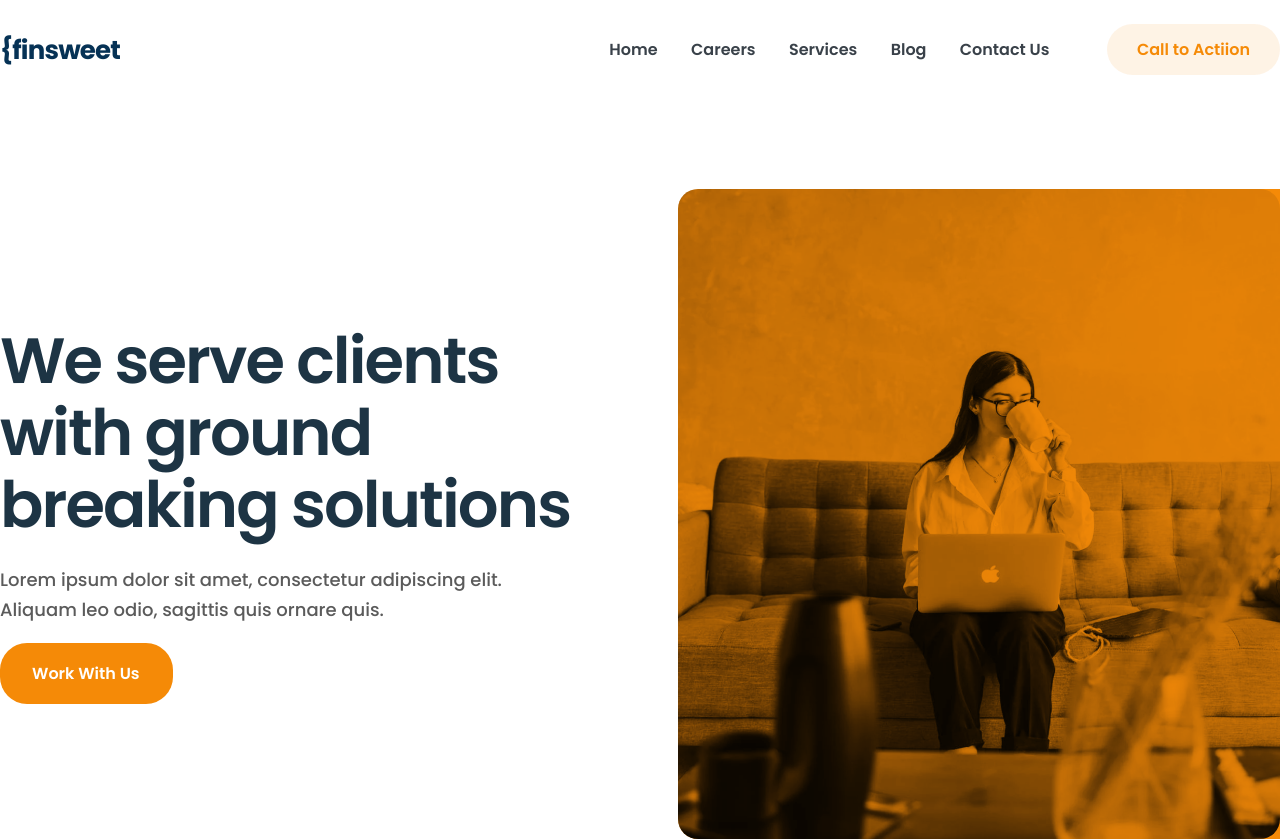
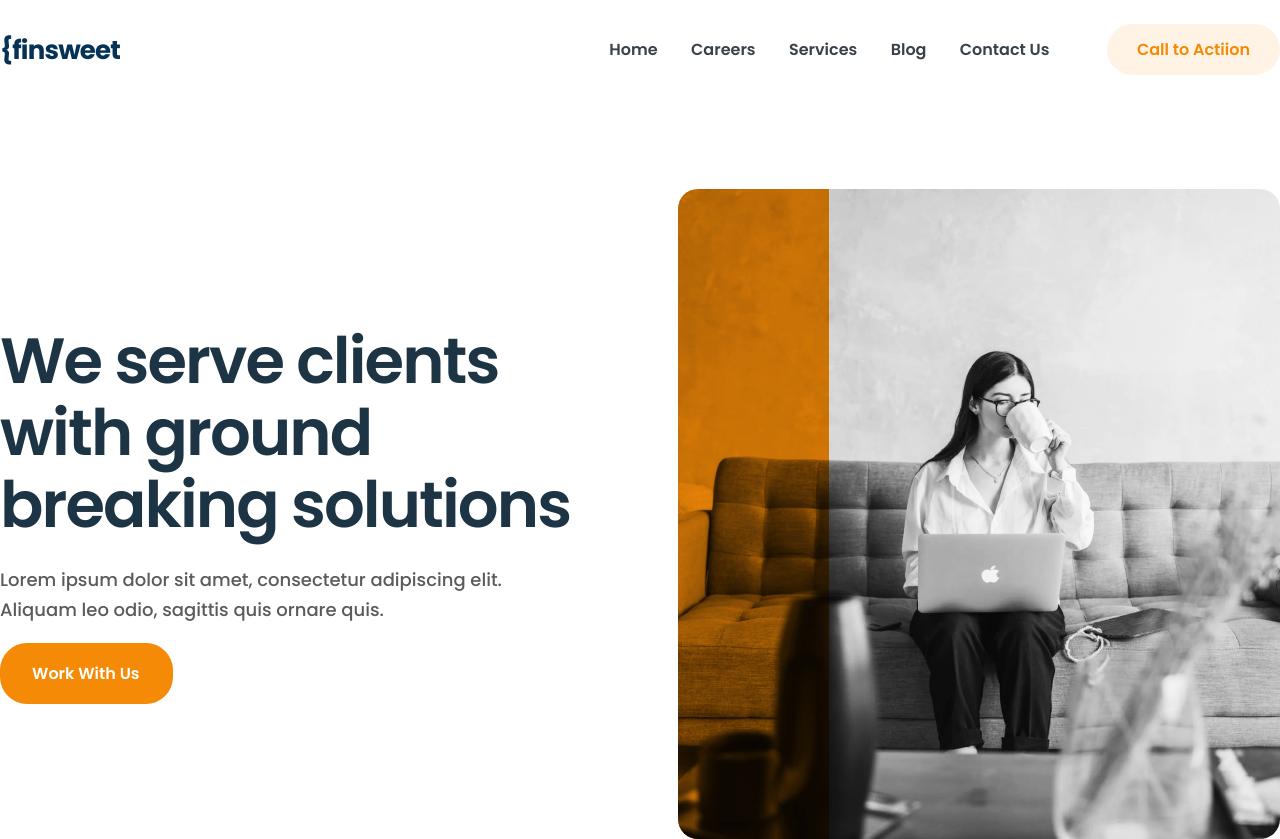
Before and after one commit to wickwackk/pinecone-midterm-assignment, a plain HTML site: page pages/services.html in a window 1280 px wide. Shown: the top 839 px of the page. Drawn offline with Linux system fonts and the light colour scheme.

Commit message:
saturday home

```diff
--- a/css/services.css
+++ b/css/services.css
@@ -33,6 +33,7 @@
   border-radius: 20px;
 }
 .firstRight .imageBg{
+  width: 25%;
   background: #F58A07;
   height: 100%;
   mix-blend-mode: multiply;
--- a/pages/services.html
+++ b/pages/services.html
@@ -16,7 +16,7 @@
   <link rel="stylesheet" href="../css/header.css">
   <link rel="stylesheet" href="../css/footer.css">
   <link rel="stylesheet" href="../css/services.css">
-  <title>Finsweet</title>
+  <title>Finsweet | Services</title>
 </head>
 
 <body>
```
Also changed, not shown: pages/careers.html (+1 -1 lines).
